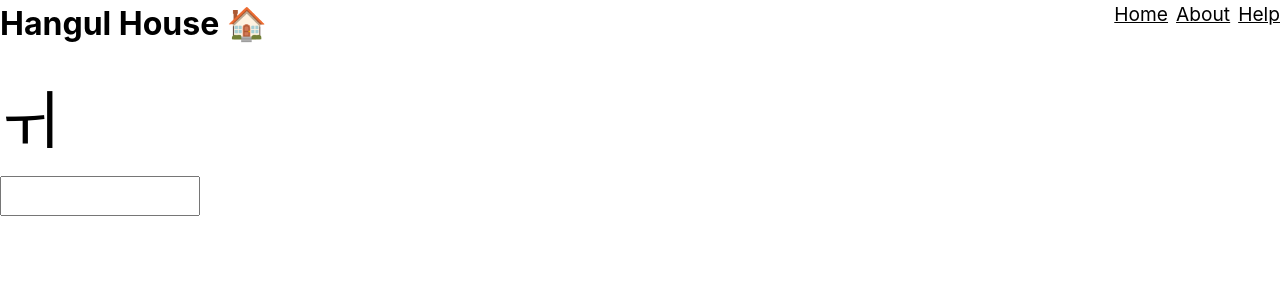
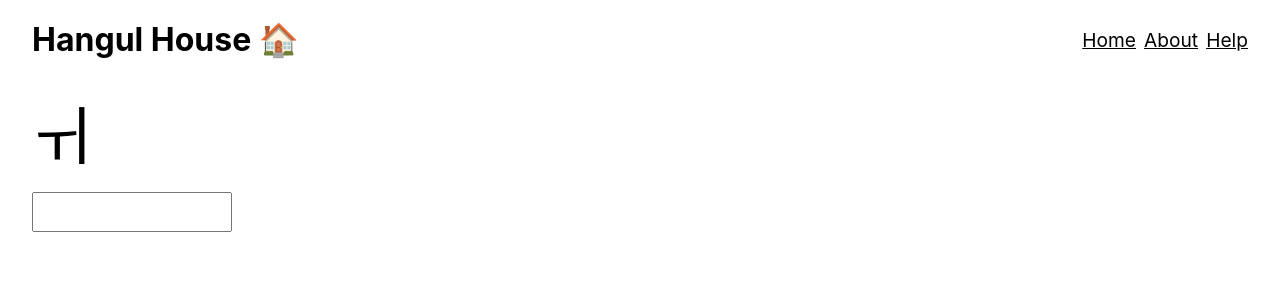
Before and after one commit to ssamkough/hangul-house-website, a Next.js app: page / in a window 1280 px wide. Shown: the top 300 px of the page. Built offline with nearby package versions, Linux system fonts and the light colour scheme.

Commit message:
adds padding

```diff
--- a/src/components/Container.tsx
+++ b/src/components/Container.tsx
@@ -10,6 +10,12 @@ interface Props {
 const Body = styled.div`
     width: 100%;
     height: 100%;
+    padding: 16px 32px;
+`;
+
+const Wrapper = styled.div`
+    width: 100%;
+    height: 100%;
     display: flex;
     flex-direction: column;
     gap: 24px;
@@ -18,6 +24,7 @@ const Body = styled.div`
 const Navigation = styled.div`
     width: 100%;
     display: flex;
+    align-items: center;
     gap: 8px;
 `;
 
@@ -25,13 +32,22 @@ const Title = styled.span`
     font-size: 2em;
     font-weight: 700;
     flex: 1;
+
+    @media screen and (max-width: 768px) {
+        font-size: 1.4em;
+    }
 `;
 
 const Link = styled.a`
     font-size: 1.2em;
     color: black;
+
     &:hover {
         color: red;
+    }
+
+    @media screen and (max-width: 768px) {
+        font-size: 1em;
     }
 `;
 
@@ -49,7 +65,7 @@ const Container = ({ children }: Props): React.ReactElement => {
     };
 
     return (
-        <div>
+        <>
             <Head>
                 <link rel="icon" type="image/x-icon" href="/favicon.png" />
                 <title>{TITLE}</title>
@@ -69,6 +85,7 @@ const Container = ({ children }: Props): React.ReactElement => {
                 <meta name="viewport" content="initial-scale=1.0, width=device-width" />
             </Head>
             <Body>
+                <Wrapper>
                     <Navigation>
                         <Title>{TITLE} 🏠</Title>
                         <Link href={'/'} onClick={(event) => handleLinkClick(event, '/')}>
@@ -82,8 +99,9 @@ const Container = ({ children }: Props): React.ReactElement => {
                         </Link>
                     </Navigation>
                     {children}
+                </Wrapper>
             </Body>
-        </div>
+        </>
     );
 };
 
```
Lines whose indentation alone changed are shown as unchanged.
